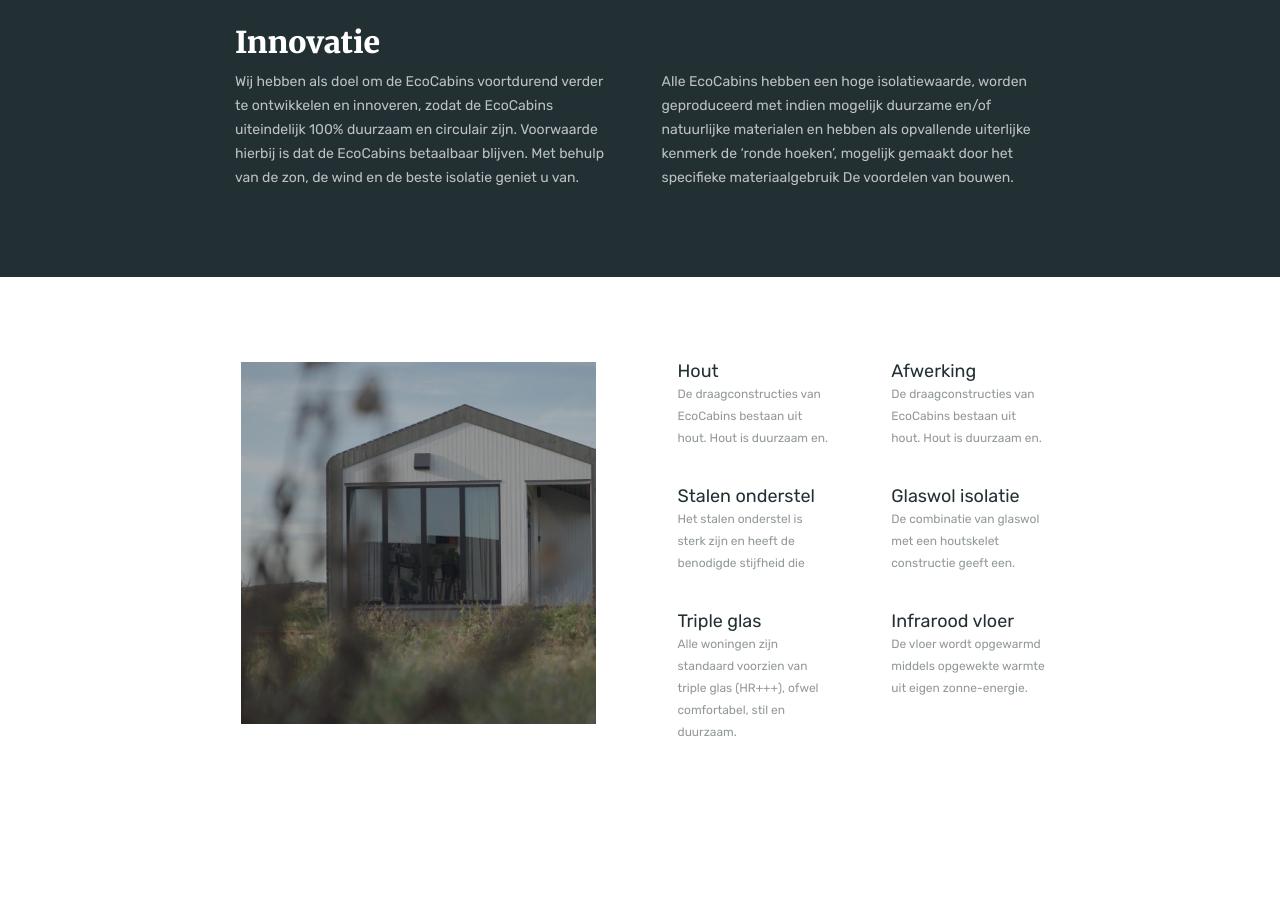
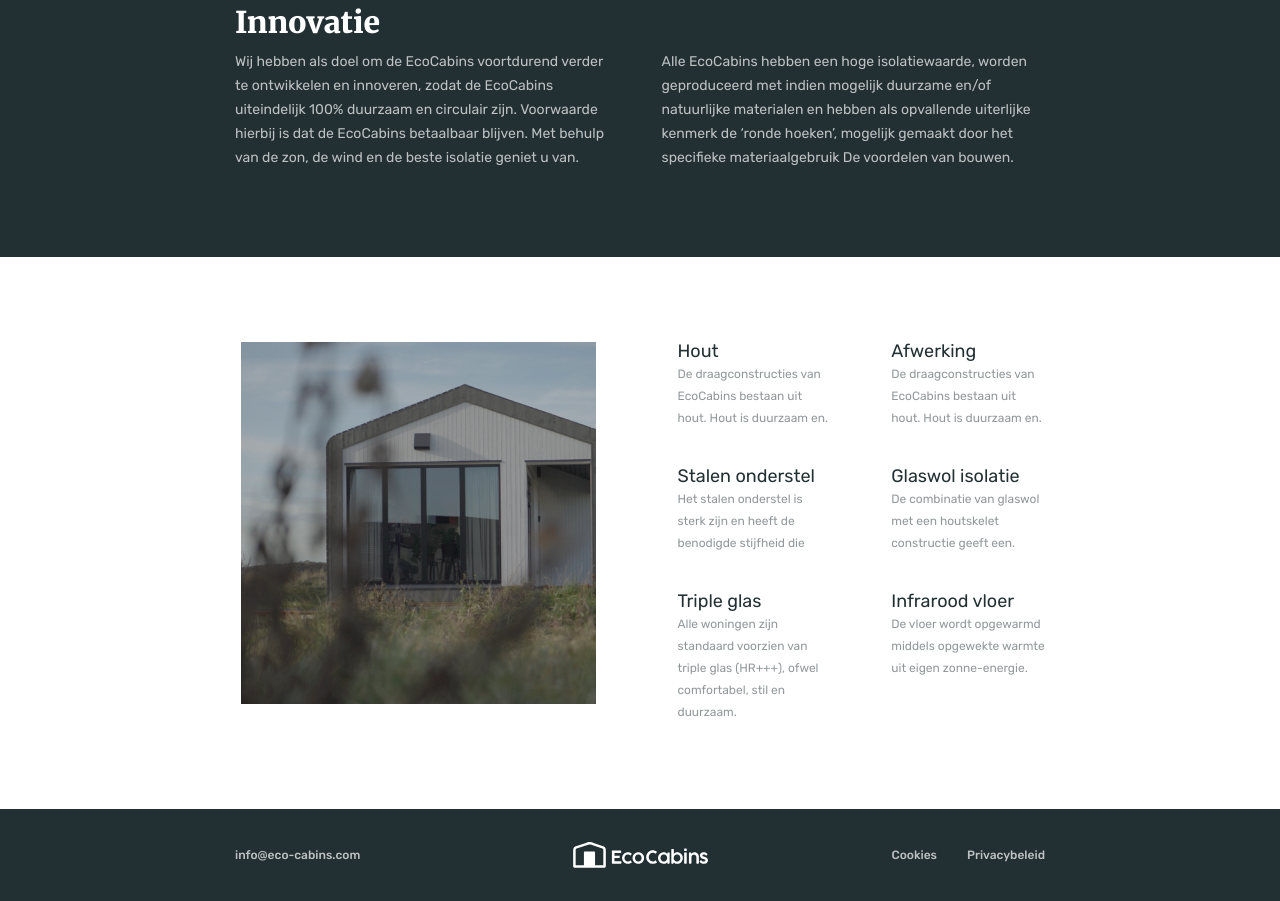
Before and after one commit to hitriylis/EcoCabins, a plain HTML site: page index.html in a window 1280 px wide. Shown: the part 1233-2134 px from the top of the page. Before the commit the page ends 2062 px from the top, so only its background shows below. Drawn offline with nearby package versions, Linux system fonts and the light colour scheme.

Commit message:
landing footer and fix header

```diff
--- a/css/style.css
+++ b/css/style.css
@@ -107,17 +107,35 @@ body {
   margin-bottom: 15px;
 }
 
-/* header page styles */
+/* header styles */
 .header {
   position: fixed;
   width: 100%;
   top: 0;
   left: 0;
-  z-index: 20;
+  z-index: 50;
+}
+
+.header::before {
+  position: absolute;
+  width: 100%;
+  height: 100%;
+  top: 0;
+  left: 0;
+  background-color: var(--color---dark-green);
+  opacity: 0;
+  transition: all 0.3s;
+  content: "";
+}
+
+.header.scroll::before {
+  opacity: 1;
 }
 
 .header__container {
   display: flex;
+  position: relative;
+  z-index: 20;
   gap: 20px;
   justify-content: space-between;
   align-items: center;
@@ -256,7 +274,6 @@ body {
 
 .materials__container {
   position: relative;
-  padding-bottom: 20px;
   z-index: 30;
   display: grid;
   grid-template-columns: 50% minmax(280px, 325px);
@@ -393,6 +410,52 @@ body {
   opacity: 0.7;
 }
 
+/* footer styles */
+.footer {
+  padding: 33px 0;
+  background-color: var(--color---dark-green);
+}
+
+.footer__container {
+  display: grid;
+  column-gap: 15px;
+  row-gap: 20px;
+  grid-template-columns: repeat(3, 1fr);
+  align-items: center;
+  color: var(--greys---white);
+}
+
+.footer__mail {
+  font-weight: 500;
+  font-size: 12px;
+  opacity: 0.7;
+}
+
+.footer__mail:hover {
+  text-decoration: underline;
+}
+
+.footer__logo {
+  justify-self: center;
+}
+
+.menu--footer {
+  display: flex;
+  gap: 30px;
+  align-items: center;
+  justify-self: end;
+}
+
+.menu--footer__link {
+  font-weight: 500;
+  font-size: 12px;
+  opacity: 0.7;
+}
+
+.menu--footer__link:hover {
+  text-decoration: underline;
+}
+
 /* media */
 @media screen and (min-width: 767.98px) {
   .materials::before {
@@ -494,3 +557,11 @@ body {
     font-size: 14px;
   }
 }
+
+@media screen and (max-width: 600px) {
+  .footer__container {
+    grid-template-columns: auto;
+    justify-content: center;
+    text-align: center;
+  }
+}
--- a/index.html
+++ b/index.html
@@ -176,7 +176,24 @@
           </div>
         </div>
       </main>
-      <footer class="footer"></footer>
+      <footer class="footer">
+        <div class="footer__container">
+          <a href="mailto:info@eco-cabins.com" class="footer__mail"
+            >info@eco-cabins.com</a
+          >
+          <div class="footer__logo">
+            <img src="img/logo.svg" alt="EcoCabins logo" />
+          </div>
+          <ul class="footer__menu menu--footer">
+            <li class="menu--footer__item">
+              <a href="#" class="menu--footer__link">Cookies</a>
+            </li>
+            <li class="menu--footer__item">
+              <a href="#" class="menu--footer__link">Privacybeleid</a>
+            </li>
+          </ul>
+        </div>
+      </footer>
     </div>
     <script src="https://cdn.jsdelivr.net/npm/swiper@11/swiper-bundle.min.js"></script>
     <script src="js/script.js"></script>
--- a/js/script.js
+++ b/js/script.js
@@ -5,3 +5,7 @@ const swiper = new Swiper('.slider-materials', {
         clickable: true,
     },
 });
+
+window.addEventListener('scroll', function () {
+    scrollY > 0 ? document.querySelector('.header').classList.add('scroll') : document.querySelector('.header').classList.remove('scroll')
+});
```
